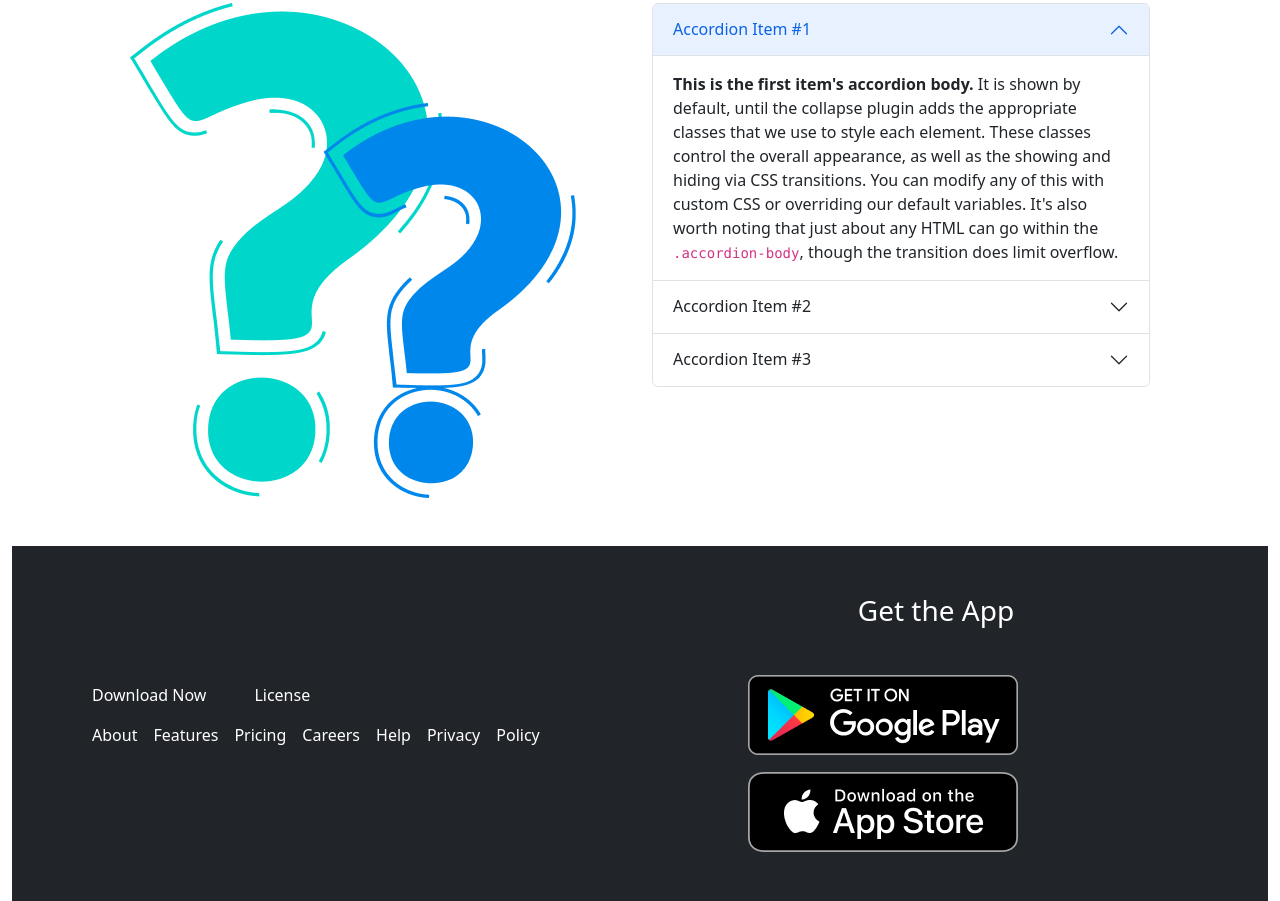
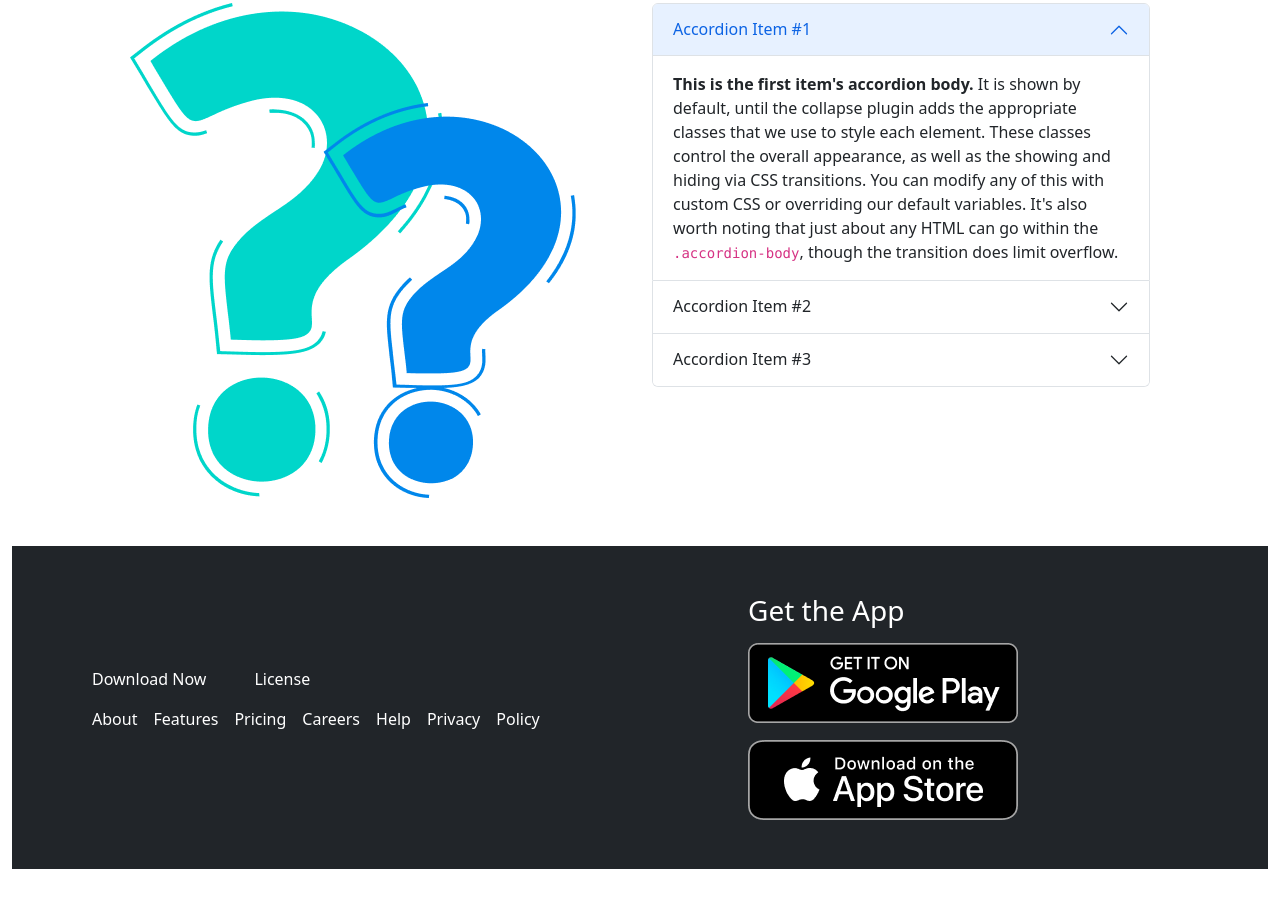
Before and after one commit to mdraselislam1944/my-first-bootstrap-website, a plain HTML site: page index.html in a window 1280 px wide. Shown: the part 2436-3337 px from the top of the page. After the commit the page ends 3305 px from the top, so only its background shows below. Drawn offline with nearby package versions, Linux system fonts and the light colour scheme.

Commit message:
add_all_final

```diff
--- a/index.html
+++ b/index.html
@@ -263,8 +263,8 @@
               </ul>
             </div>
             <div div class="col-12 col-lg-6 text-white">
-                    <div class="text-center">
-                        <h3 class="mb-5">Get the App</h3>
+                    <div class=" ms-5">
+                        <h3 class="mb-3 ms-5">Get the App</h3>
                     </div>
                     <div class="ms-5 mx-auto">
                         <img class="mb-3 ms-5" src="images/android.png" alt="">
```
